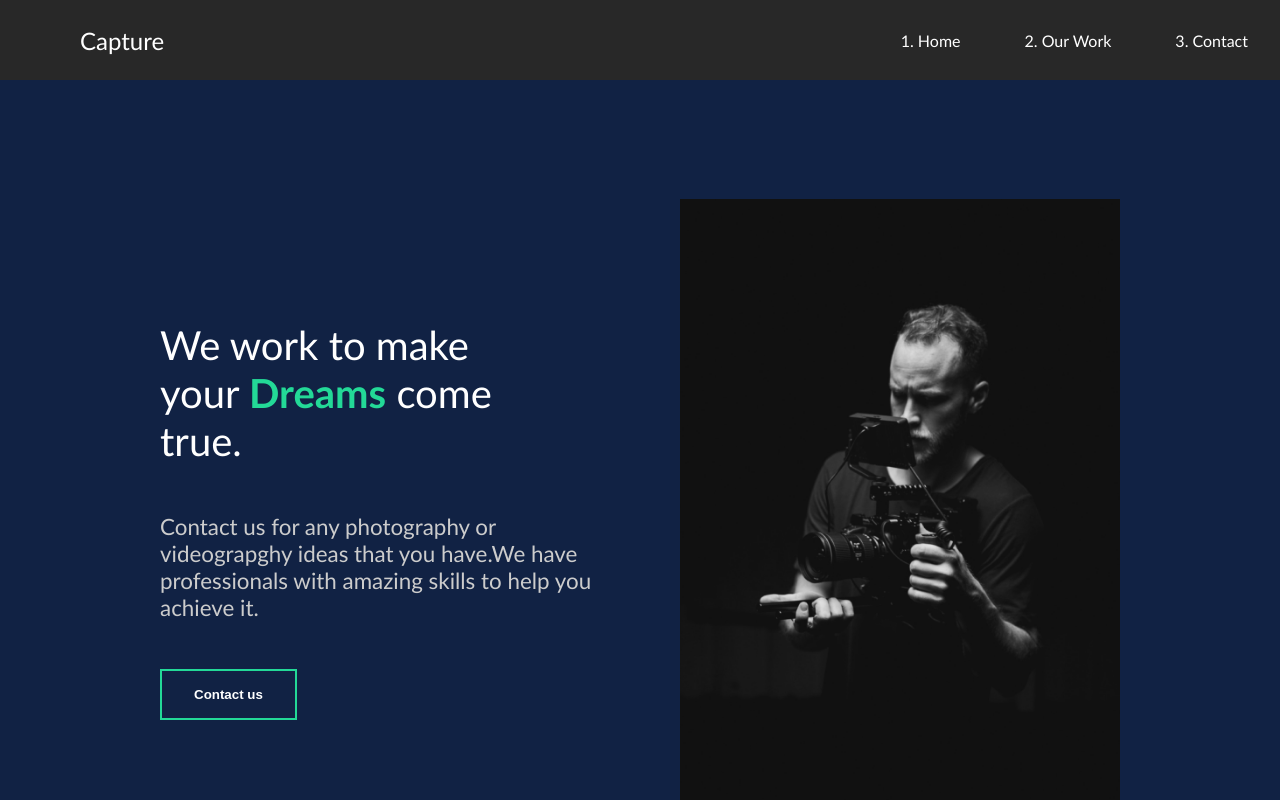
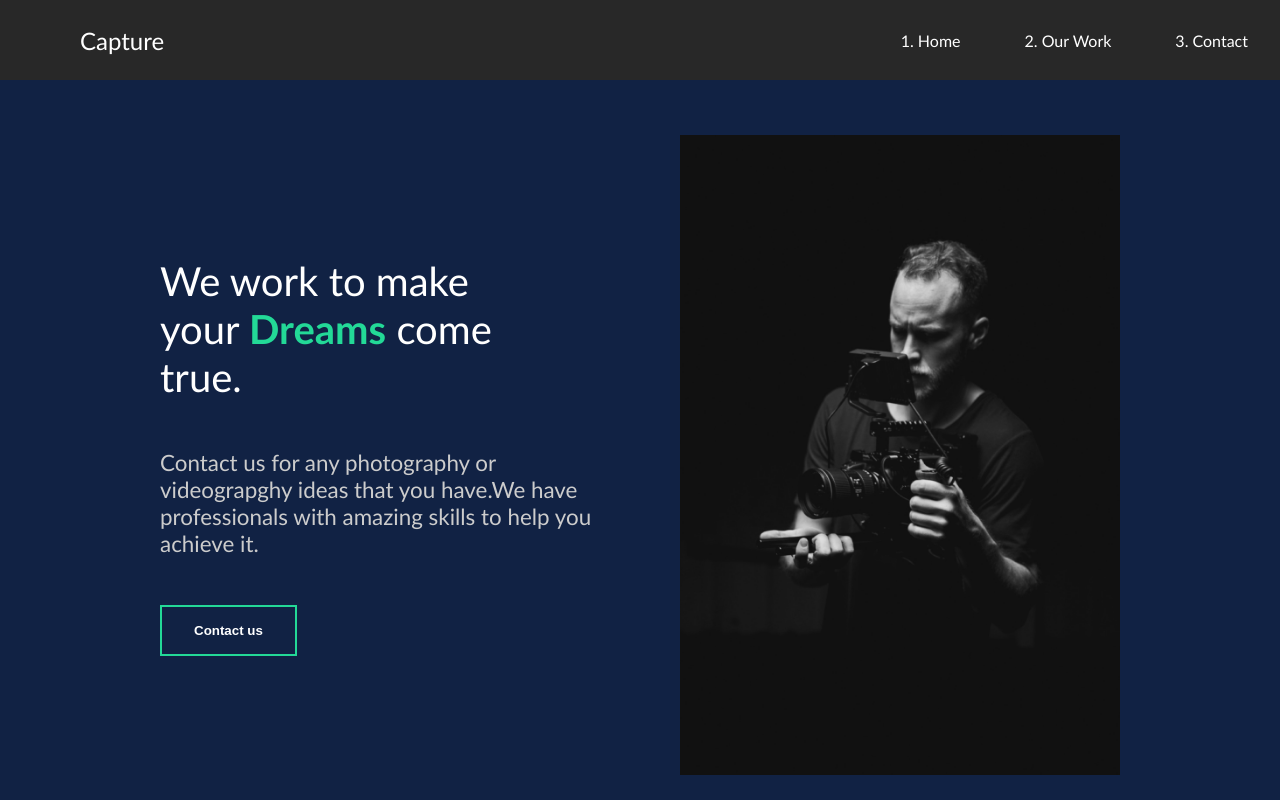
Before and after one commit to HebbarSrikanth/Capture-Portfolio, a React (Create React App) app: page / in a window 1280 px wide. Shown: the top 800 px of the page. Built offline with nearby package versions, Linux system fonts and the light colour scheme.

Commit message:
Added few animations

```diff
--- a/src/App.js
+++ b/src/App.js
@@ -2,19 +2,23 @@ import React from "react";
 import GlobalStyle from "./components/GlobalStyle";
 import Nav from "./components/Nav";
 import AboutUs from "./pages/AboutUs";
-import { Route, Switch } from "react-router-dom";
+import { Route, Switch, useLocation } from "react-router-dom";
 import OurWork from "./pages/OurWork";
 import MovieDetail from "./components/MovieDetail";
+import { AnimatePresence } from "framer-motion";
 const App = () => {
+    const location = useLocation();
     return (
         <div>
             <GlobalStyle />
             <Nav />
-            <Switch>
-                <Route path="/" exact component={AboutUs} />
-                <Route path="/work" exact component={OurWork} />
-                <Route path="/work/:id" component={MovieDetail} />
-            </Switch>
+            <AnimatePresence exitBeforeEnter>
+                <Switch location={location} key={location.pathname}>
+                    <Route path="/" exact component={AboutUs} />
+                    <Route path="/work" exact component={OurWork} />
+                    <Route path="/work/:id" component={MovieDetail} />
+                </Switch>
+            </AnimatePresence>
         </div>
     );
 };
--- /dev/null
+++ b/src/animation.js
@@ -0,0 +1,20 @@
+export const animation = {
+    hidden: {
+        opacity: 0,
+        y: 300,
+    },
+    show: {
+        opacity: 1,
+        y: 0,
+        transition: {
+            duration: 1,
+        },
+    },
+    exit: {
+        opacity: 0,
+        y: 300,
+        transition: {
+            duration: 1,
+        },
+    },
+};
--- a/src/components/MovieDetail.js
+++ b/src/components/MovieDetail.js
@@ -1,8 +1,13 @@
 import React, { useEffect, useState } from "react";
 import { MovieState } from "../MovieDetails";
 import styled from "styled-components";
+//For Animation
+import { motion } from "framer-motion";
+import { animation } from "../animation";
+import { useHistory } from "react-router";
 
-const MovieDetails = ({ history }) => {
+const MovieDetails = () => {
+    const history = useHistory();
     const url = history.location.pathname;
     const [movies] = useState(() => {
         return MovieState();
@@ -15,14 +20,15 @@ const MovieDetails = ({ history }) => {
         //eslint-disable-next-line
     }, [url]);
 
+    if (!currentMovie) return <div></div>;
+
     return (
-        currentMovie && (
-            <StyledMovie>
+        <StyledMovie variants={animation} initial="hidden" animate="show" exit="exit">
             <h1>{currentMovie.title}</h1>
             <img src={currentMovie.mainImg} alt={currentMovie.title} />
             <Award>
                 {currentMovie.awards.map((award) => (
-                        <div className="movie">
+                    <div className="movie" key={award.title}>
                         <h3>{award.title}</h3>
                         <div className="line"></div>
                         <p>{award.description}</p>
@@ -31,11 +37,10 @@ const MovieDetails = ({ history }) => {
             </Award>
             <img src={currentMovie.secondaryImg} alt={currentMovie.secondaryImg} />
         </StyledMovie>
-        )
     );
 };
 
-const StyledMovie = styled.div`
+const StyledMovie = styled(motion.div)`
     overflow: hidden;
     h1 {
         text-align: center;
--- a/src/pages/AboutUs.js
+++ b/src/pages/AboutUs.js
@@ -2,14 +2,17 @@ import React from "react";
 import AboutSection from "../components/AboutSection";
 import FaqSection from "../components/FaqSection";
 import ServicesSection from "../components/ServicesSection";
+//For Animation
+import { motion } from "framer-motion";
+import { animation } from "../animation";
 
 const AboutUs = () => {
     return (
-        <div>
+        <motion.div variants={animation} initial="hidden" animate="show" exit="exit">
             <AboutSection />
             <ServicesSection />
             <FaqSection />
-        </div>
+        </motion.div>
     );
 };
 
--- a/src/pages/OurWork.js
+++ b/src/pages/OurWork.js
@@ -4,10 +4,13 @@ import Goodtime from "../img/goodtimes-small.png";
 import Racer from "../img/theracer-small.png";
 import styled from "styled-components";
 import { Link } from "react-router-dom";
+//For Animation
+import { motion } from "framer-motion";
+import { animation } from "../animation";
 
 const OurWork = () => {
     return (
-        <Work>
+        <Work variants={animation} initial="hidden" animate="show" exit="exit">
             <Movie>
                 <h1>Good Athlete</h1>
                 <div className="line"></div>
@@ -33,7 +36,7 @@ const OurWork = () => {
     );
 };
 
-const Work = styled.div`
+const Work = styled(motion.div)`
     min-height: 100vh;
     padding: 2rem 5rem;
     overflow: hidden;
--- a/src/styles.js
+++ b/src/styles.js
@@ -5,7 +5,7 @@ export const About = styled.div`
     display: flex;
     align-items: center;
     justify-content: space-around;
-    padding: 5rem 10rem;
+    padding: 1rem 10rem;
 `;
 
 export const Description = styled.div`
```
Lines whose indentation alone changed are shown as unchanged.
